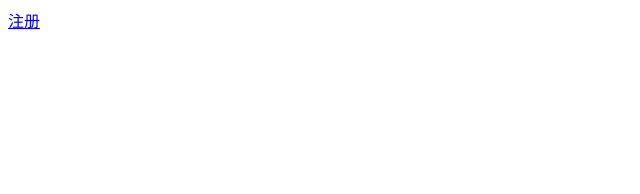
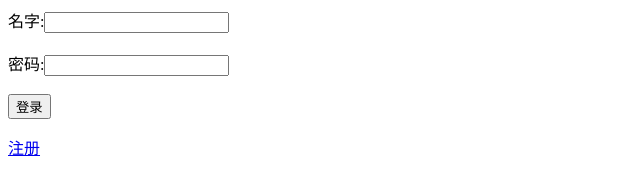
Before and after one commit to heikegzs/heikegzs.github.io, a plain HTML site: page index.html in a window 1280 px wide. Shown: the whole page, without its empty margins (0-640 px from the left). Drawn offline with Linux system fonts and the light colour scheme.

Commit message:
Update index.html

```diff
--- a/index.html
+++ b/index.html
@@ -3,9 +3,26 @@
         <meta charset="utf-8">
         <meta name="viewport" content="width=device-width, initial-scale=1.0">
         <meta name="keywords" content="黑客工作室官网，优良的服务，高级的产品，NB的教程，拒绝非法内容">
-        <meta name="">
+        <script src="Bmob.js"></script>
+        <script>
+            Bmob.initialize("1bc4f23c00867a5d", "102466");
+            Bmob.Debug(true)
+            function login(){
+                Bmob.User.login(document.getElementById("name").value,document.getElementById("pwd").value).then(res => {
+               alert("OK!")
+             }).catch(err => {
+                 alert("用户名或密码出错，请检查！")
+            });
+            }
+
+        </script>
     </head>
     <body>
+        <p>
+            名字:<input  id="name"><br><br>
+            密码:<input id="pwd"><br><br>
+            <button onclick="login()">登录</button>
+        </p>
         <a href="register.html">注册</a>
     </body>
 </html>
```
